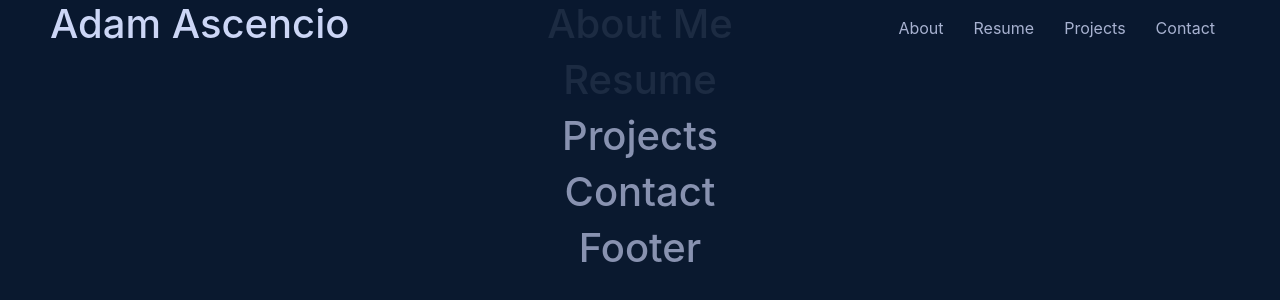
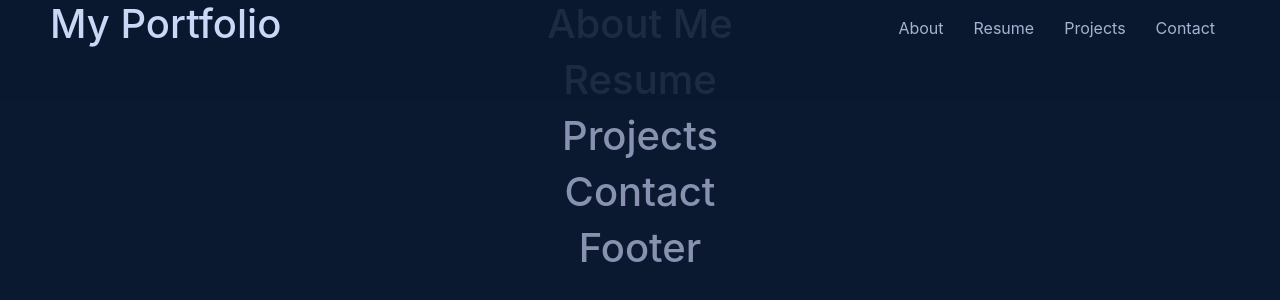
Before and after one commit to adamascencio/portfolio, a React (Create React App) app: page / in a window 1280 px wide. Shown: the top 300 px of the page. Built offline with nearby package versions, Linux system fonts and the light colour scheme.

Commit message:
fix bug in refactor which prevented dropdown from showing

```diff
--- a/src/components/AboutMe/AboutMe.jsx
+++ b/src/components/AboutMe/AboutMe.jsx
@@ -1,3 +1,5 @@
+import styled from 'styled-components';
+
 export default function AboutMe() {
   return (
     <section className='AboutMe'>
--- a/src/components/Navbar/Navbar.jsx
+++ b/src/components/Navbar/Navbar.jsx
@@ -83,6 +83,14 @@ const StyledVerticalLinks = styled(StyledHorizontalLinks)`
       margin: 5px 0;
     }
   }
+
+  @media (max-width: 768px) {
+    display: flex;
+  }
+
+  @media (min-width: 769px) {
+    display: none;
+  }
 `;
 
 export default function Navbar() {
@@ -101,7 +109,7 @@ export default function Navbar() {
   return (
     <StyledHeader>
       <StyledNav>
-        <h1>Adam Ascencio</h1>
+        <h1>My Portfolio</h1>
         {menuDropdown ? (
           <StyledVerticalLinks>
             <StyledFaButton onClick={toggleMenu}>
```
